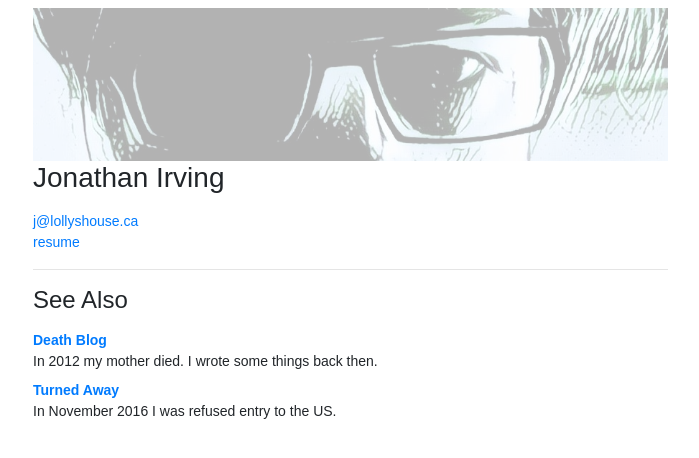
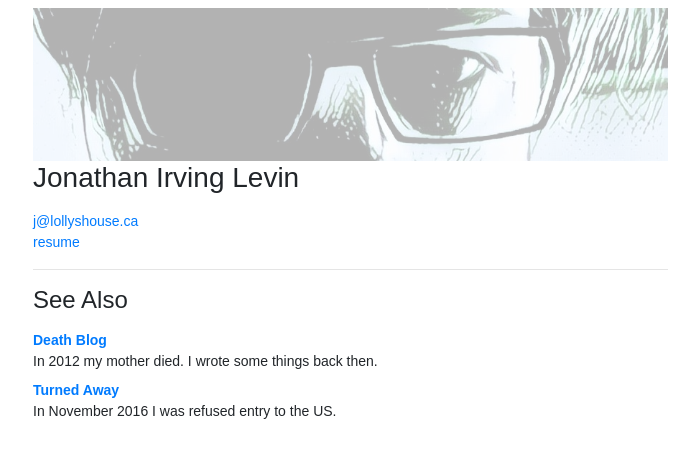
Before and after one commit to j0ni/j0ni.github.io, a Jekyll site: the page built from index.html, in a window 1280 px wide. Shown: the top 458 px of the page, without its empty margins (147-846 px from the left). Built offline with Jekyll 4.4.1, drawn with Linux system fonts in a browser that asks for light colours; some web fonts are replaced.

Commit message:
Update my name

```diff
--- a/index.html
+++ b/index.html
@@ -6,7 +6,7 @@ layout: page
   <div class="col-md-7">
     <section class="index-top-section">
       <img src="/images/eyes2.jpg"/>
-      <h3>Jonathan Irving</h3>
+      <h3>Jonathan Irving Levin</h3>
       <p>
         <ul class="list-unstyled">
           <li><a href="mailto:j@lollyshouse.ca">j@lollyshouse.ca</a></li>
```
